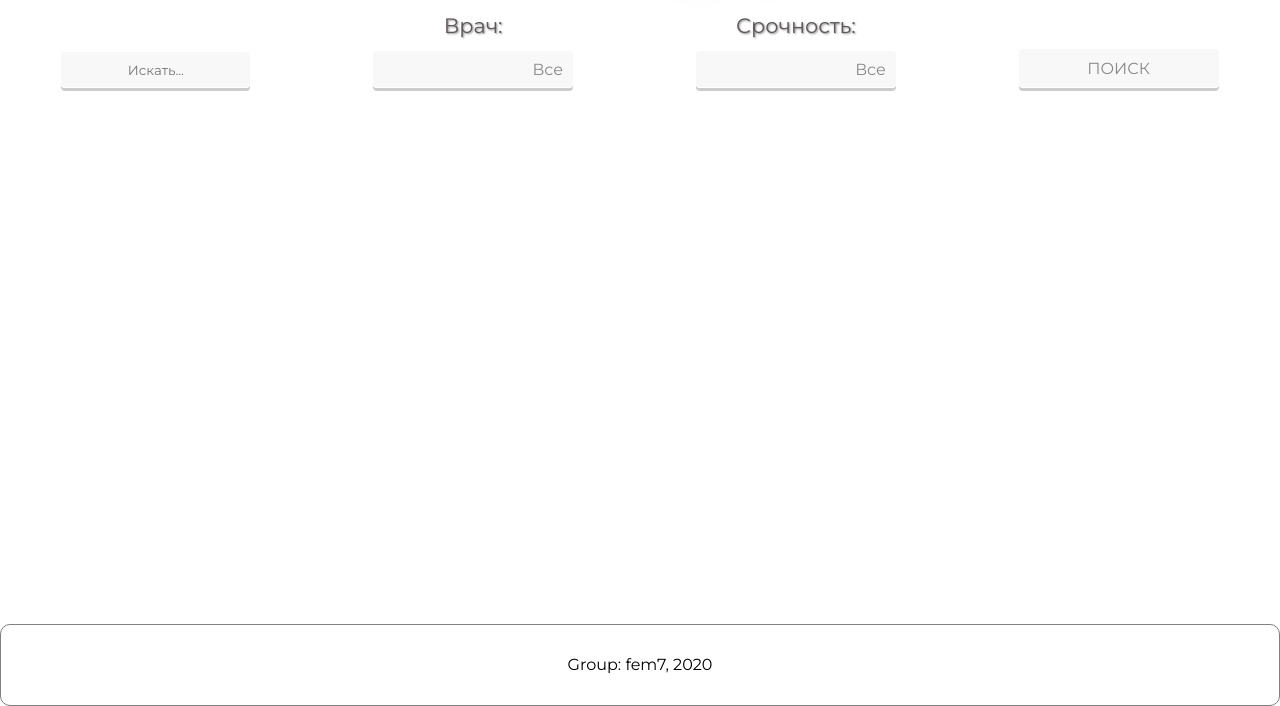
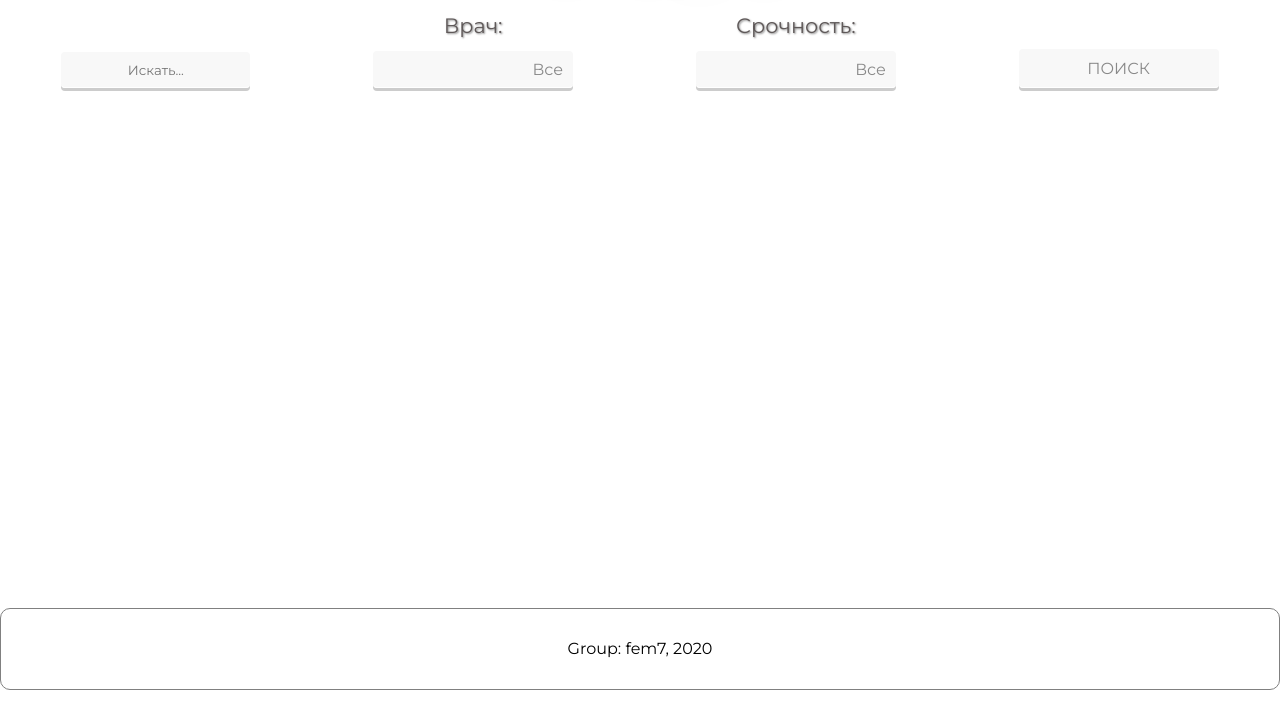
Before and after one commit to TamaraKhalilova/STEP-3-Cards, a website: page src/index.html in a window 1280 px wide. Shown: the part 110-816 px from the top of the page. Drawn offline with nearby package versions, Linux system fonts and the light colour scheme; files that its build step writes are made by us from their sources.

Commit message:
fix main height

```diff
--- a/src/js/forms.js
+++ b/src/js/forms.js
@@ -158,6 +158,7 @@ btnHeader.addEventListener('click', ()=>{
         }
 
         createVisitCreationForm();
+        if(localStorage.getItem('action') !== 'creation') document.querySelector('.btn--create').style.display = 'none';
         createDoctorsSlct();
     }
 })
--- a/src/js/visitcards.js
+++ b/src/js/visitcards.js
@@ -295,7 +295,7 @@ async function requestDeleteCard(cardId, card) {
     .catch(error => console.log(error));
 }
 
-// tamara: редактирование карточку
+// tamara: редактирование карточки
 const visitBoard = document.querySelector('.visit-board');
 visitBoard.addEventListener('click', (event) => {
     if (!event.target.classList.contains('btn-change')) return;
--- a/src/styles/sections/_main.scss
+++ b/src/styles/sections/_main.scss
@@ -1,6 +1,6 @@
 /* ВРЕМЕННО */
 .main {
-    height: calc(100vh - 110px - 82px);
+    min-height: calc(100vh - 110px - 82px - 16px);
 }
 
 .visit-board {
```
